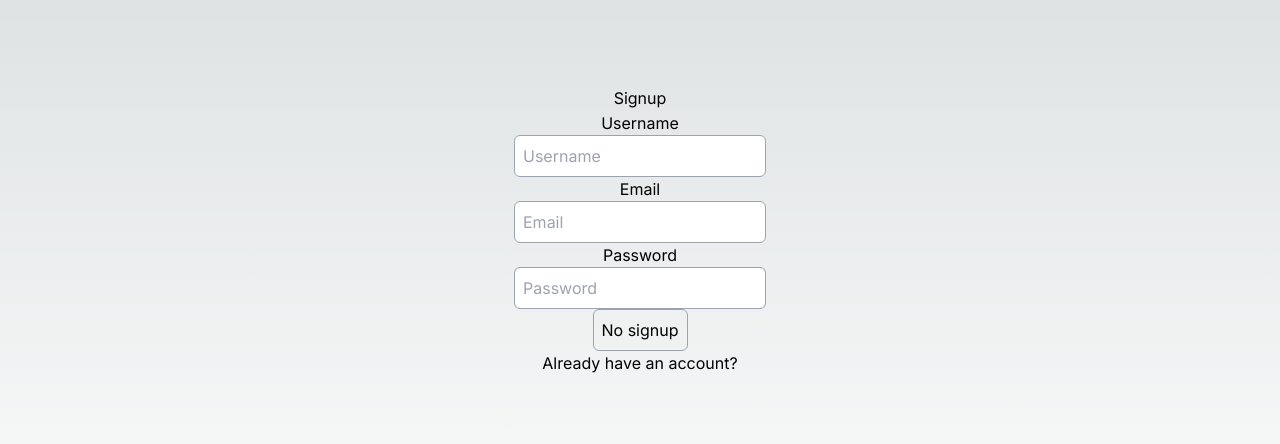
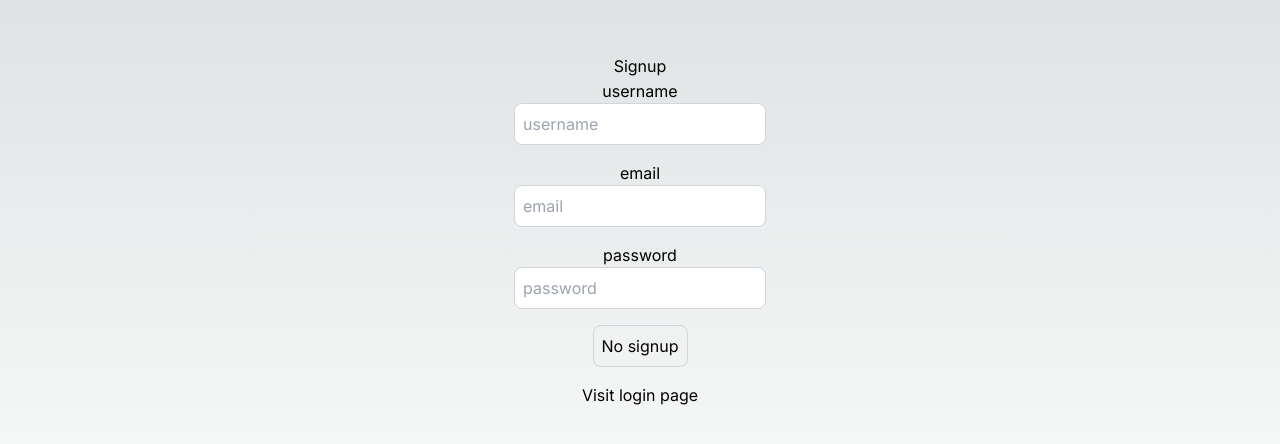
Before and after one commit to theDewill/Zimular, a Next.js app in the folder GUI/: page /signup in a window 1280 px wide. Shown: the part 170-614 px from the top of the page. Built offline with nearby package versions, Linux system fonts and the light colour scheme.

Commit message:
Feature: add Login and Signup

```diff
--- a/GUI/package.json
+++ b/GUI/package.json
@@ -21,6 +21,7 @@
   },
   "devDependencies": {
     "@types/bcryptjs": "^2.4.6",
+    "@types/jsonwebtoken": "^9.0.5",
     "@types/node": "^20",
     "@types/react": "^18",
     "@types/react-dom": "^18",
--- /dev/null
+++ b/GUI/src/app/api/users/login/route.ts
@@ -0,0 +1,53 @@
+import {connect} from "@/dbConfig/dbConfig";
+import User from "@/models/userModel";
+import { NextRequest, NextResponse } from "next/server";
+import bcryptjs from "bcryptjs";
+import jwt from "jsonwebtoken";
+
+connect();
+
+export async function POST(request: NextRequest){
+    try {
+
+        const reqBody = await request.json()
+        const {email, password} = reqBody;
+        console.log(reqBody);
+
+        //check if user exists
+        const user = await User.findOne({email})
+        if(!user){
+            return NextResponse.json({error: "User does not exist"}, {status: 400})
+        }
+        console.log("user exists");
+
+
+        //check if password is correct
+        const validPassword = await bcryptjs.compare(password, user.password)
+        if(!validPassword){
+            return NextResponse.json({error: "Invalid password"}, {status: 400})
+        }
+        console.log(user);
+
+        //token data
+        const tokenData = {
+            id: user._id,
+            username: user.username,
+            email: user.email
+        }
+        //create token
+        const token = await jwt.sign(tokenData, process.env.TOKEN_SECRET!, {expiresIn: "1d"})
+
+        const response = NextResponse.json({
+            message: "Login successful",
+            success: true,
+        })
+        response.cookies.set("token", token, {
+            httpOnly: true,
+
+        })
+        return response;
+
+    } catch (error: any) {
+        return NextResponse.json({error: error.message}, {status: 500})
+    }
+}
--- a/GUI/src/app/login/page.tsx
+++ b/GUI/src/app/login/page.tsx
@@ -1,45 +1,76 @@
 "use client";
+import Link from "next/link";
+import React, {useEffect} from "react";
+import {useRouter} from "next/navigation";
+import axios from "axios";
+import { toast } from "react-hot-toast";
 
-import Link from "next/link";
-import React from "react";
-import { useRouter } from "next/navigation";
-import { axios } from "axios";
+
+
 
 
 export default function LoginPage() {
+    const router = useRouter();
     const [user, setUser] = React.useState({
         email: "",
-        password: ""
-    });
+        password: "",
 
-    const onLogin = async () => {};
+    })
+    const [buttonDisabled, setButtonDisabled] = React.useState(false);
+    const [loading, setLoading] = React.useState(false);
+
+
+    const onLogin = async () => {
+        try {
+            setLoading(true);
+            const response = await axios.post("/api/users/login", user);
+            console.log("Login success", response.data);
+            toast.success("Login success");
+            router.push("/profile");
+        } catch (error:any) {
+            console.log("Login failed", error.message);
+            toast.error(error.message);
+        } finally{
+        setLoading(false);
+        }
+    }
+
+    useEffect(() => {
+        if(user.email.length > 0 && user.password.length > 0) {
+            setButtonDisabled(false);
+        } else{
+            setButtonDisabled(true);
+        }
+    }, [user]);
+
     return (
     <div className="flex flex-col items-center justify-center min-h-screen py-2">
-            <h1>Login Page</h1>
+        <h1>{loading ? "Processing" : "Login"}</h1>
         <hr />
-            <label htmlFor="email">Email</label>
+
+        <label htmlFor="email">email</label>
         <input
-                className="border border-gray-400 p-2 rounded-md"
+        className="p-2 border border-gray-300 rounded-lg mb-4 focus:outline-none focus:border-gray-600 text-black"
             id="email"
             type="text"
-                placeholder="Email"
             value={user.email}
             onChange={(e) => setUser({...user, email: e.target.value})}
+            placeholder="email"
             />
-            <label htmlFor="password">Password</label>
+        <label htmlFor="password">password</label>
         <input
-                className="border border-gray-400 p-2 rounded-md"
+        className="p-2 border border-gray-300 rounded-lg mb-4 focus:outline-none focus:border-gray-600 text-black"
             id="password"
             type="password"
-                placeholder="Password"
             value={user.password}
             onChange={(e) => setUser({...user, password: e.target.value})}
+            placeholder="password"
             />
             <button
             onClick={onLogin}
-                className="border border-gray-400 p-2 rounded-md"
-            >Login</button>
-            <Link href="/signup"> Don&apos;t have an account? </Link>
+            className="p-2 border border-gray-300 rounded-lg mb-4 focus:outline-none focus:border-gray-600">Login here</button>
+            <Link href="/signup">Visit Signup page</Link>
         </div>
     )
+
 }
--- a/GUI/src/app/signup/page.tsx
+++ b/GUI/src/app/signup/page.tsx
@@ -1,10 +1,11 @@
 "use client";
-
 import Link from "next/link";
 import React, { useEffect } from "react";
 import {useRouter} from "next/navigation";
 import axios from "axios";
 import { toast } from "react-hot-toast";
+
+
 
 
 export default function SignupPage() {
@@ -13,8 +14,7 @@
         email: "",
         password: "",
         username: "",
-    });
-
+    })
     const [buttonDisabled, setButtonDisabled] = React.useState(false);
     const [loading, setLoading] = React.useState(false);
 
@@ -35,49 +35,50 @@
     }
 
     useEffect(() => {
-        if (user.email.length > 0 && user.password.length > 0 && user.username.length > 0) {
+        if(user.email.length > 0 && user.password.length > 0 && user.username.length > 0) {
             setButtonDisabled(false);
         } else {
             setButtonDisabled(true);
         }
     }, [user]);
 
+
     return (
     <div className="flex flex-col items-center justify-center min-h-screen py-2">
         <h1>{loading ? "Processing" : "Signup"}</h1>
         <hr />
-            <label htmlFor="username">Username</label>
+        <label htmlFor="username">username</label>
         <input
-                className="border border-gray-400 p-2 rounded-md text-black"
+        className="p-2 border border-gray-300 rounded-lg mb-4 focus:outline-none focus:border-gray-600 text-black"
             id="username"
             type="text"
-                placeholder="Username"
             value={user.username}
             onChange={(e) => setUser({...user, username: e.target.value})}
+            placeholder="username"
             />
-            <label htmlFor="email">Email</label>
+        <label htmlFor="email">email</label>
         <input
-                className="border border-gray-400 p-2 rounded-md text-black"
+        className="p-2 border border-gray-300 rounded-lg mb-4 focus:outline-none focus:border-gray-600 text-black"
             id="email"
             type="text"
-                placeholder="Email"
             value={user.email}
             onChange={(e) => setUser({...user, email: e.target.value})}
+            placeholder="email"
             />
-            <label htmlFor="password">Password</label>
+        <label htmlFor="password">password</label>
         <input
-                className="border border-gray-400 p-2 rounded-md text-black"
+        className="p-2 border border-gray-300 rounded-lg mb-4 focus:outline-none focus:border-gray-600 text-black"
             id="password"
             type="password"
-                placeholder="Password"
             value={user.password}
             onChange={(e) => setUser({...user, password: e.target.value})}
+            placeholder="password"
             />
             <button
             onClick={onSignup}
-                className="border border-gray-400 p-2 rounded-md"
-            >{buttonDisabled ? "No signup" : "Sign Up"}</button>
-            <Link href="/login"> Already have an account? </Link>
+            className="p-2 border border-gray-300 rounded-lg mb-4 focus:outline-none focus:border-gray-600">{buttonDisabled ? "No signup" : "Signup"}</button>
+            <Link href="/login">Visit login page</Link>
         </div>
     )
+
 }
```
Also changed, not shown: GUI/src/app/api/users/login/login.ts (deleted), 1 other file (tests, documents, lock files or other folders). Lines whose indentation alone changed are shown as unchanged.
